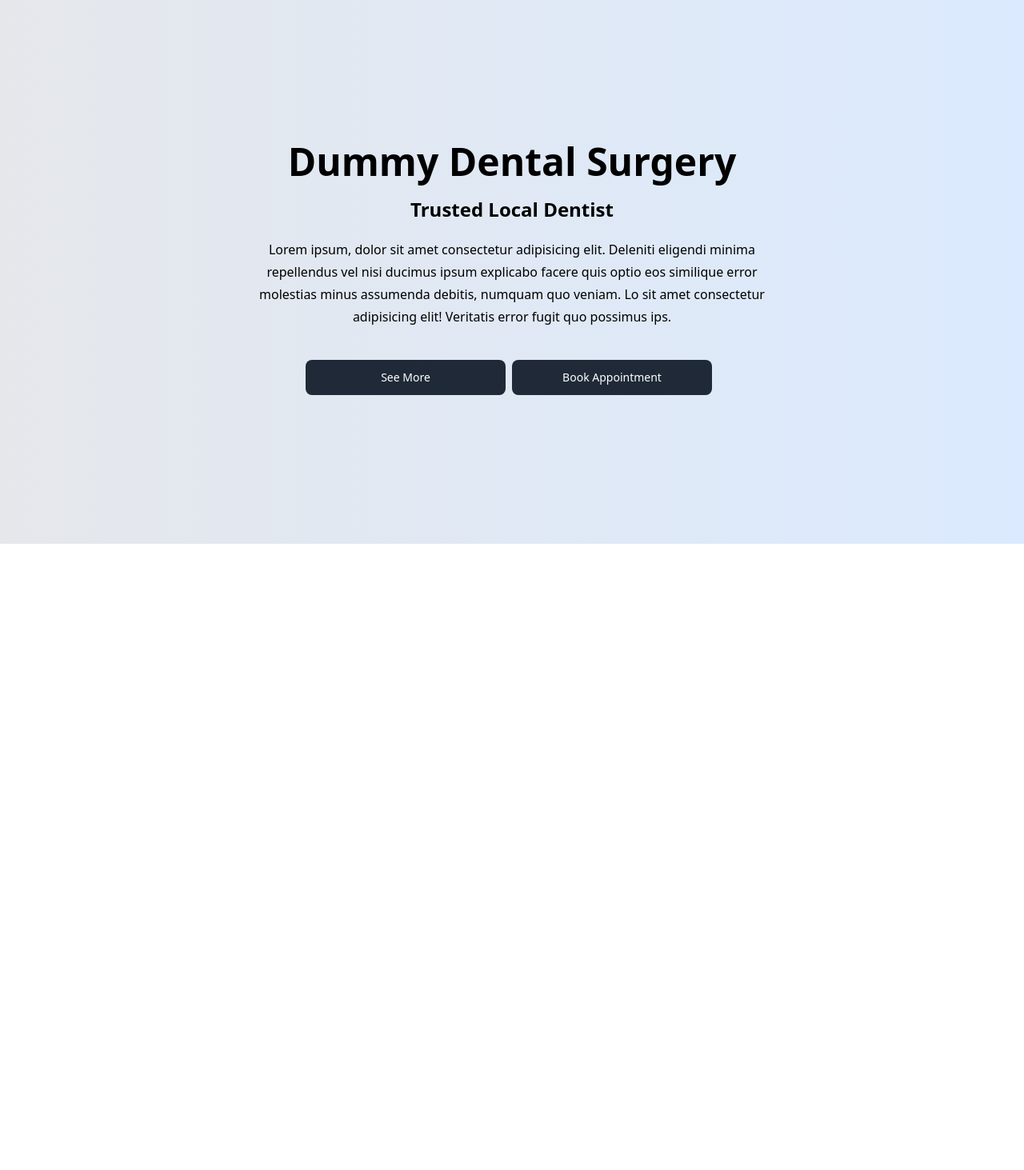
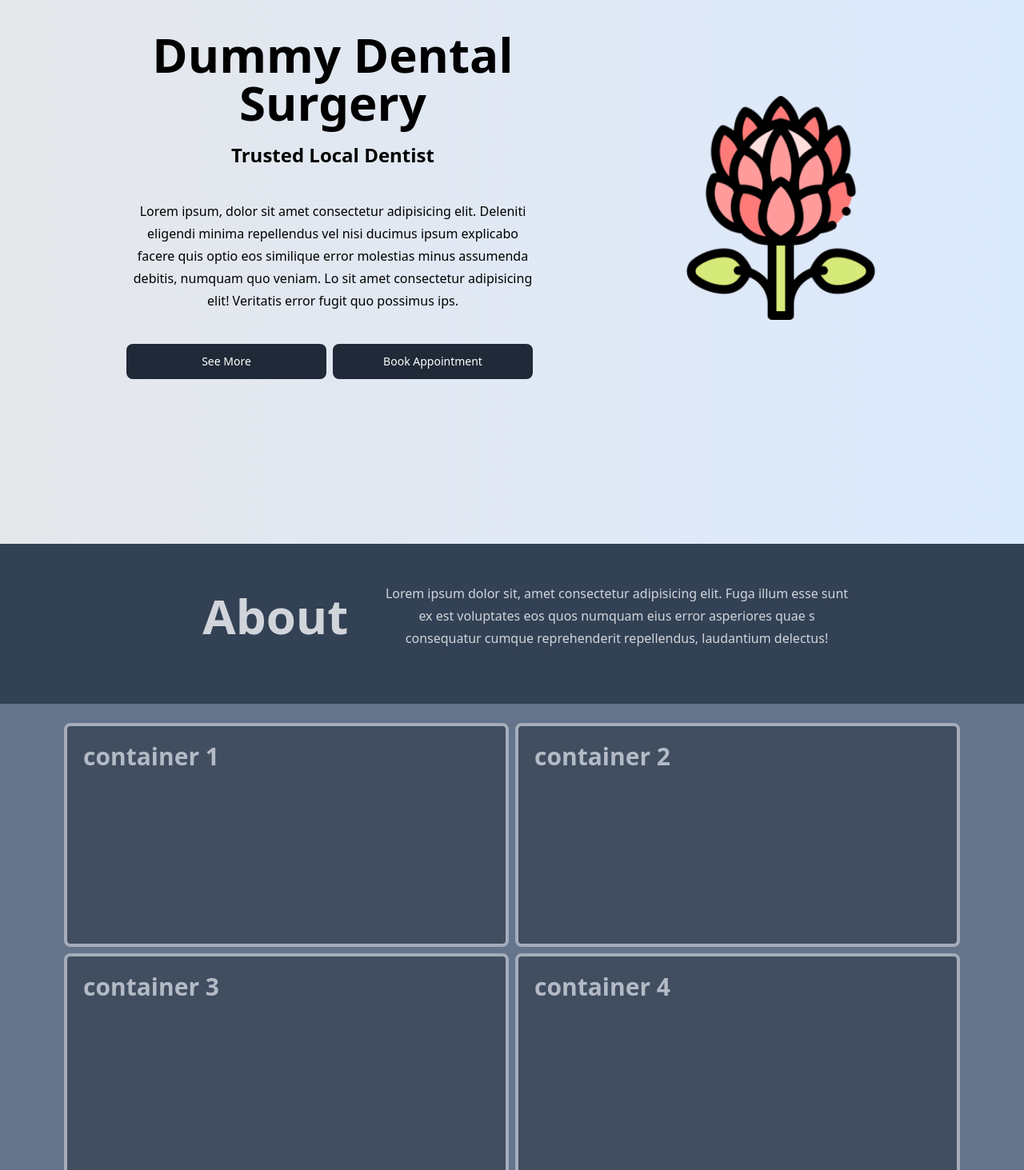
Before and after one commit to jack-crawford-1/company-booking-client, a React (Vite) app: page / in a window 1280 px wide. Shown: the part 120-1583 px from the top of the page at 80% size. Before the commit the page ends 800 px from the top, so only its background shows below. Built offline with nearby package versions, Linux system fonts and the light colour scheme.

Commit message:
about section containers

```diff
--- a/src/App.tsx
+++ b/src/App.tsx
@@ -1,12 +1,14 @@
 import './index.css';
 import Hero from './components/sections/Hero';
 import Nav from './components/sections/Nav';
+import About from './components/sections/About';
 
 const App = () => {
   return (
     <div className="w-full flex flex-col items-center">
       <Nav />
       <Hero />
+      <About />
     </div>
   );
 };
--- a/src/components/images/KingProteaOne.tsx
+++ b/src/components/images/KingProteaOne.tsx
@@ -3,8 +3,8 @@ const FlowerOne = () => {
     <svg
       version="1.1"
       xmlns="http://www.w3.org/2000/svg"
-      width="100"
-      height="100"
+      width="200"
+      height="200"
       stroke="currentColor"
     >
       <path
--- /dev/null
+++ b/src/components/sections/About.tsx
@@ -0,0 +1,34 @@
+const About = () => {
+  return (
+    <div className="bg-slate-700 w-full min-h-[calc(100vh-5rem)] pt-10 lg:pt-5 text-gray-300 flex flex-col items-center">
+      <div className="md:w-2/3 flex lg:flex-row flex-col items-center justify-center mx-auto">
+        <h1 className="text-5xl xl:text-6xl 2xl:text-7xl font-bold text-center  lg:p-10 lg:pb-20 text-gray-300">
+          About
+        </h1>
+        <p className="leading-7 text-center md:pb-10 text-gray-300 pl-10 pr-10 pb-10 md:p-0 ">
+          Lorem ipsum dolor sit, amet consectetur adipisicing elit. Fuga illum
+          esse sunt ex est voluptates eos quos numquam eius error asperiores
+          quae s consequatur cumque reprehenderit repellendus, laudantium
+          delectus!
+        </p>
+      </div>
+
+      <div className="min-h-fit w-4/5 mx-auto bg-slate-500 w-full grid grid-cols-1 lg:grid-cols-2 gap-2 p-6 md:pl-20 md:pr-20 text-white text-3xl font-bold">
+        <div className="border border-4 rounded-lg opacity-50 bg-gray-800 h-[280px] max-w-[600px] w-full mx-auto p-5">
+          container 1
+        </div>
+        <div className="border border-4 rounded-lg opacity-50 bg-gray-800 h-[280px] max-w-[600px] w-full mx-auto p-5">
+          container 2
+        </div>
+        <div className="border border-4 rounded-lg opacity-50 bg-gray-800 h-[280px] max-w-[600px] w-full mx-auto p-5">
+          container 3
+        </div>
+        <div className="border border-4 rounded-lg opacity-50 bg-gray-800 h-[280px] max-w-[600px] w-full mx-auto p-5">
+          container 4
+        </div>
+      </div>
+    </div>
+  );
+};
+
+export default About;
--- a/src/components/sections/Hero.tsx
+++ b/src/components/sections/Hero.tsx
@@ -1,12 +1,12 @@
 const Hero = () => {
   return (
-    <div className="pt-40 w-full min-h-screen relative bg-gradient-to-r from-gray-200 to-blue-100 flex flex-col items-center justify-center">
-      <div className="w-2/3 md:w-1/2 h-full justify-center items-center flex flex-col">
+    <div className="pt-40 w-full min-h-screen relative bg-gradient-to-r from-gray-200 to-blue-100 flex md:flex-row flex-col items-center justify-around lg:p-20 md:p-10">
+      <div className="w-3/4 flex flex-col items-center justify-center lg:max-w-[45%] h-full">
         <div>
-          <h1 className="text-5xl font-bold text-center pb-5">
+          <h1 className="text-5xl xl:text-6xl 2xl:text-7xl font-bold text-center pb-5">
             Dummy Dental Surgery
           </h1>
-          <h2 className="text-2xl font-bold text-center pb-5">
+          <h2 className="text-2xl font-bold text-center pb-10">
             Trusted Local Dentist
           </h2>
         </div>
@@ -19,7 +19,6 @@ const Hero = () => {
             Veritatis error fugit quo possimus ips.
           </p>
         </div>
-
         <div className="flex flex-col sm:flex-row pb-10 ">
           <button
             onClick={() => {
@@ -39,6 +38,13 @@ const Hero = () => {
           </button>
         </div>
       </div>
+      <div className="w-1/4 pb-10">
+        <img
+          src="/assets/images/king-protea.png"
+          alt="flower"
+          className="w-full"
+        />
+      </div>
     </div>
   );
 };
```
